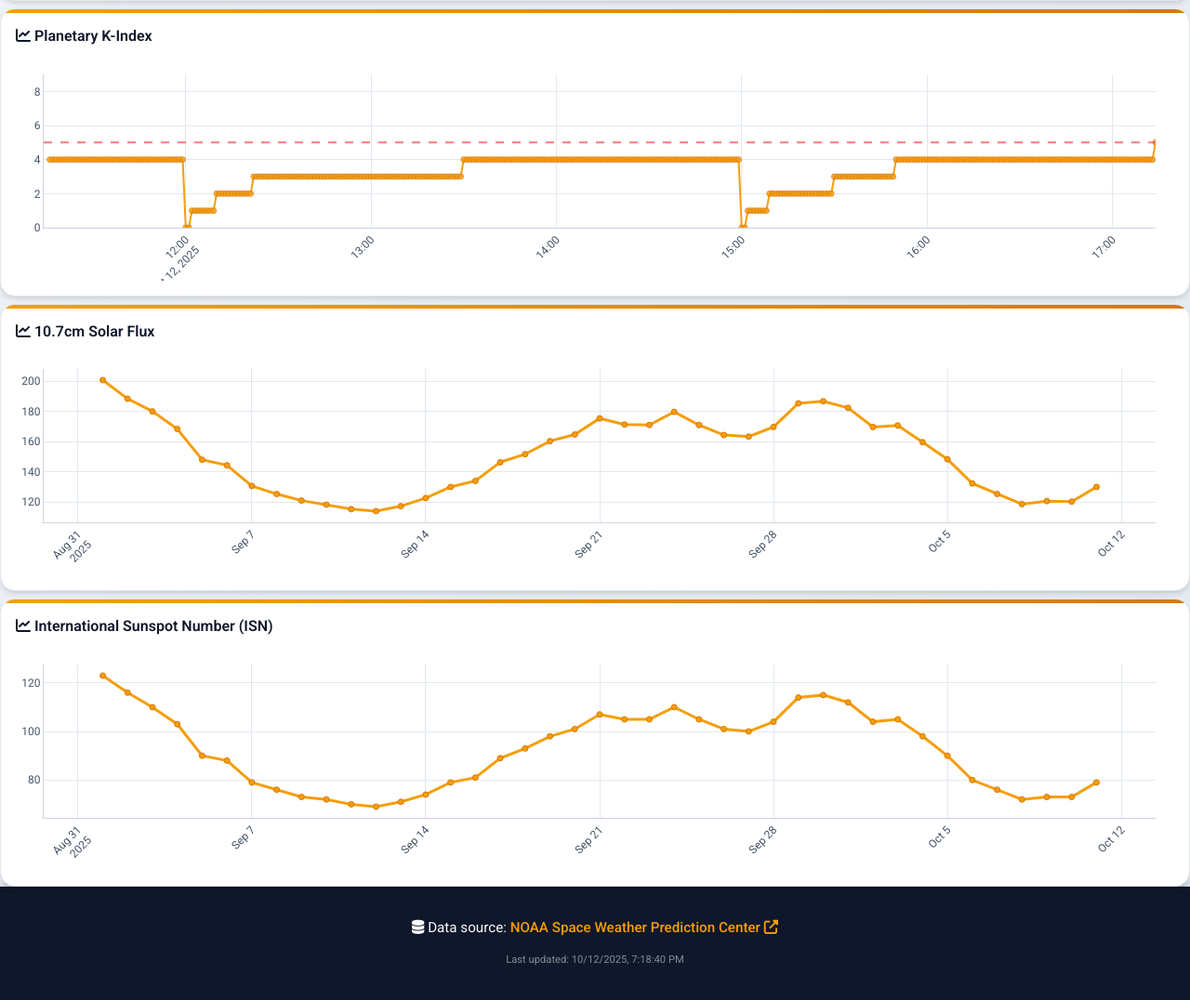
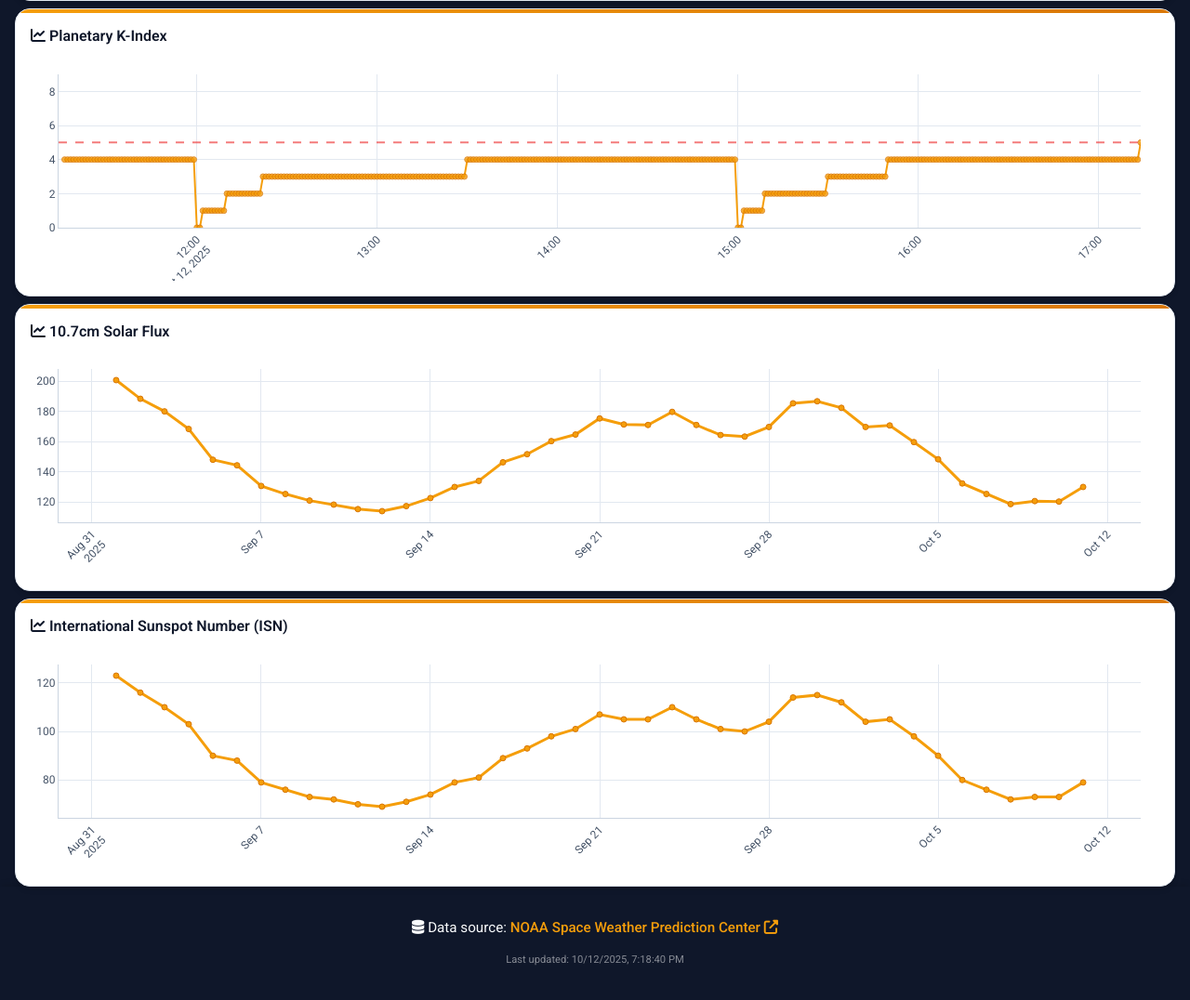
Before and after one commit to apider-coding/isn-poller, a FastAPI app: page / in a window 1280 px wide. Shown: the part 614-1690 px from the top of the page at 93% size. Run offline with FastAPI, Linux system fonts and the light colour scheme; some libraries are stand-ins or nearby versions.

Commit message:
fix: styling

```diff
--- a/static/styles.css
+++ b/static/styles.css
@@ -23,8 +23,8 @@
 body {
   font-family: 'Roboto', sans-serif;
   line-height: 1.6;
-  color: var(--primary-color);
-  background: linear-gradient(135deg, var(--background-color) 0%, #e2e8f0 100%);
+  background: var(--primary-color);
+  /* background: linear-gradient(135deg, var(--background-color) 0%, #e2e8f0 100%); */
   min-height: 100vh;
   padding: 0;
   margin: 0;
@@ -49,8 +49,9 @@ header::before {
   left: 0;
   right: 0;
   bottom: 0;
-  background: radial-gradient(circle at 30% 20%, rgba(245, 158, 11, 0.1) 0%, transparent 50%),
-    radial-gradient(circle at 70% 80%, rgba(245, 158, 11, 0.1) 0%, transparent 50%);
+  background: env(var(--primary-color));
+  /* background: radial-gradient(circle at 30% 20%, rgba(245, 158, 11, 0.1) 0%, transparent 50%),
+    radial-gradient(circle at 70% 80%, rgba(245, 158, 11, 0.1) 0%, transparent 50%); */
   pointer-events: none;
 }
 
@@ -165,11 +166,12 @@ h2 {
   max-width: 1400px;
   width: 100%;
   margin: 0 auto;
-  padding: 1rem 0 0 0;
+  padding: 1rem 1rem 0 1rem;
   display: grid;
   grid-template-columns: 1fr;
   gap: 0.5rem;
   align-items: start;
+  color: var(--primary-color);
 }
 
 .graph-card {
@@ -297,7 +299,6 @@ footer .data-timestamp small {
 /* Responsive layout */
 @media (max-width: 1024px) {
   .container {
-    padding: 1rem 0 0 0;
     gap: 0.5rem;
   }
 
```
